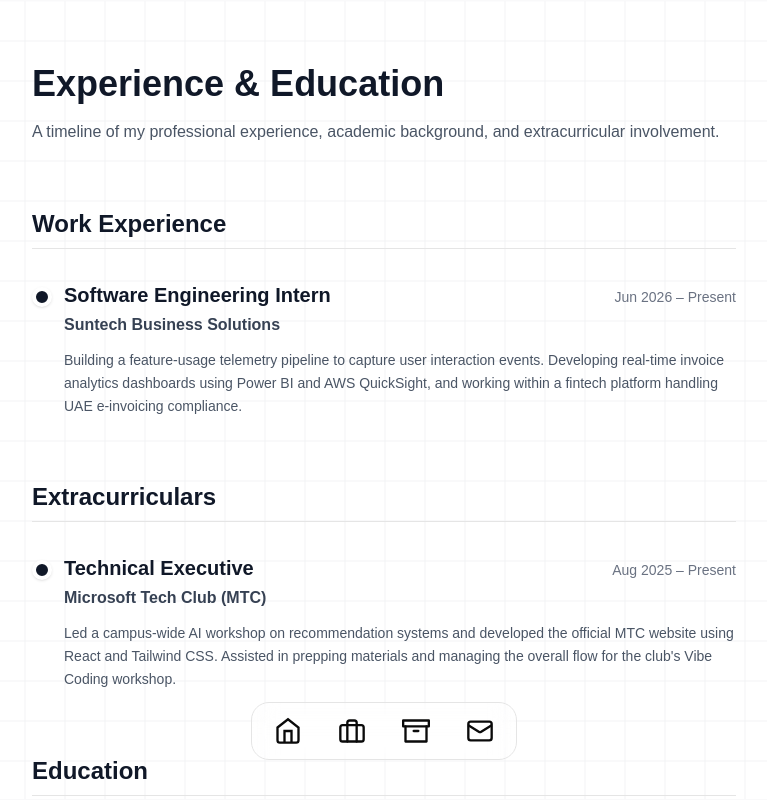
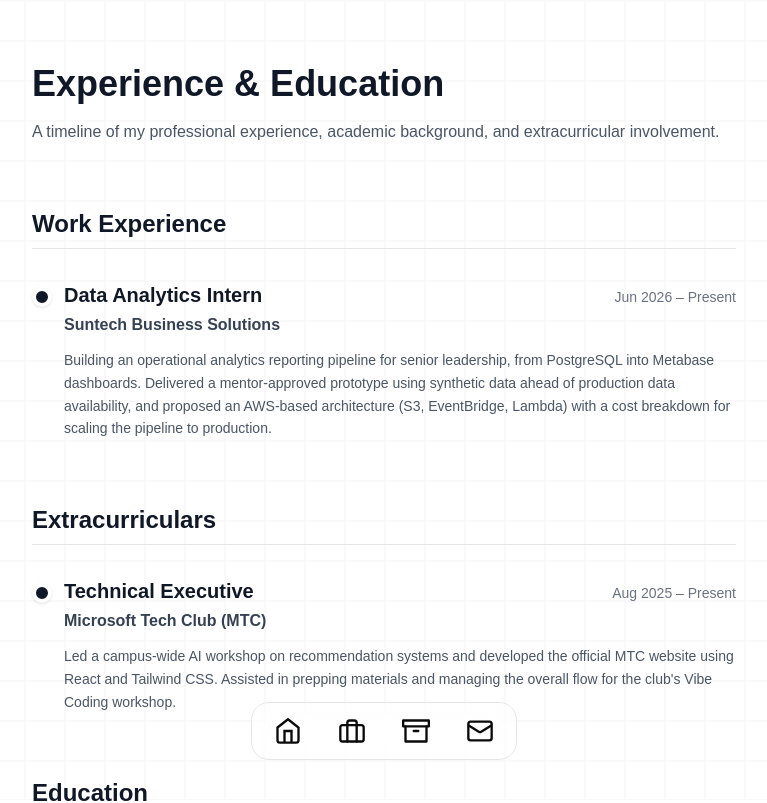
Before and after one commit to orangebead/personal-website, a Next.js app: page /experience in a window 1280 px wide. Shown: the top 803 px of the page, without its empty margins (256-1023 px from the left). Built offline with nearby package versions, Linux system fonts and the light colour scheme; a web font is replaced by a local one.

Commit message:
job description change

```diff
--- a/src/app/experience/page.tsx
+++ b/src/app/experience/page.tsx
@@ -5,11 +5,11 @@ import { InteractiveGrid } from "@/components/backgrounds/CustomGrid"
 
 const workExperience = [
   {
-    role: "Software Engineering Intern",
+    role: "Data Analytics Intern",
     organization: "Suntech Business Solutions",
     date: "Jun 2026 – Present",
-    description: "Building a feature-usage telemetry pipeline to capture user interaction events. Developing real-time invoice analytics dashboards using Power BI and AWS QuickSight, and working within a fintech platform handling UAE e-invoicing compliance.",
-  }
+    description: "Building an operational analytics reporting pipeline for senior leadership, from PostgreSQL into Metabase dashboards. Delivered a mentor-approved prototype using synthetic data ahead of production data availability, and proposed an AWS-based architecture (S3, EventBridge, Lambda) with a cost breakdown for scaling the pipeline to production.",
+  },
 ]
 
 const extracurriculars = [
@@ -18,7 +18,7 @@ const extracurriculars = [
     organization: "Microsoft Tech Club (MTC)",
     date: "Aug 2025 – Present",
     description: "Led a campus-wide AI workshop on recommendation systems and developed the official MTC website using React and Tailwind CSS. Assisted in prepping materials and managing the overall flow for the club's Vibe Coding workshop.",
-  }
+  },
 ]
 
 const education = [
```
